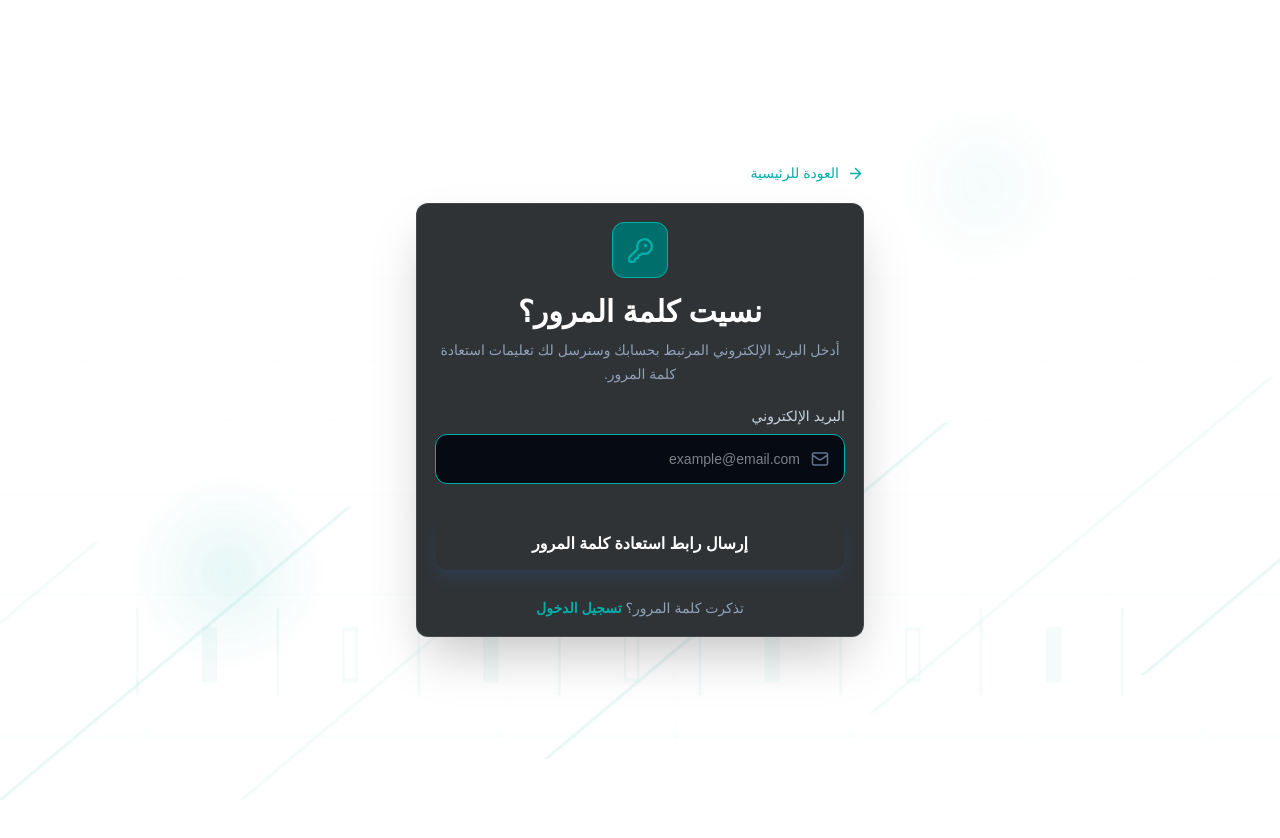
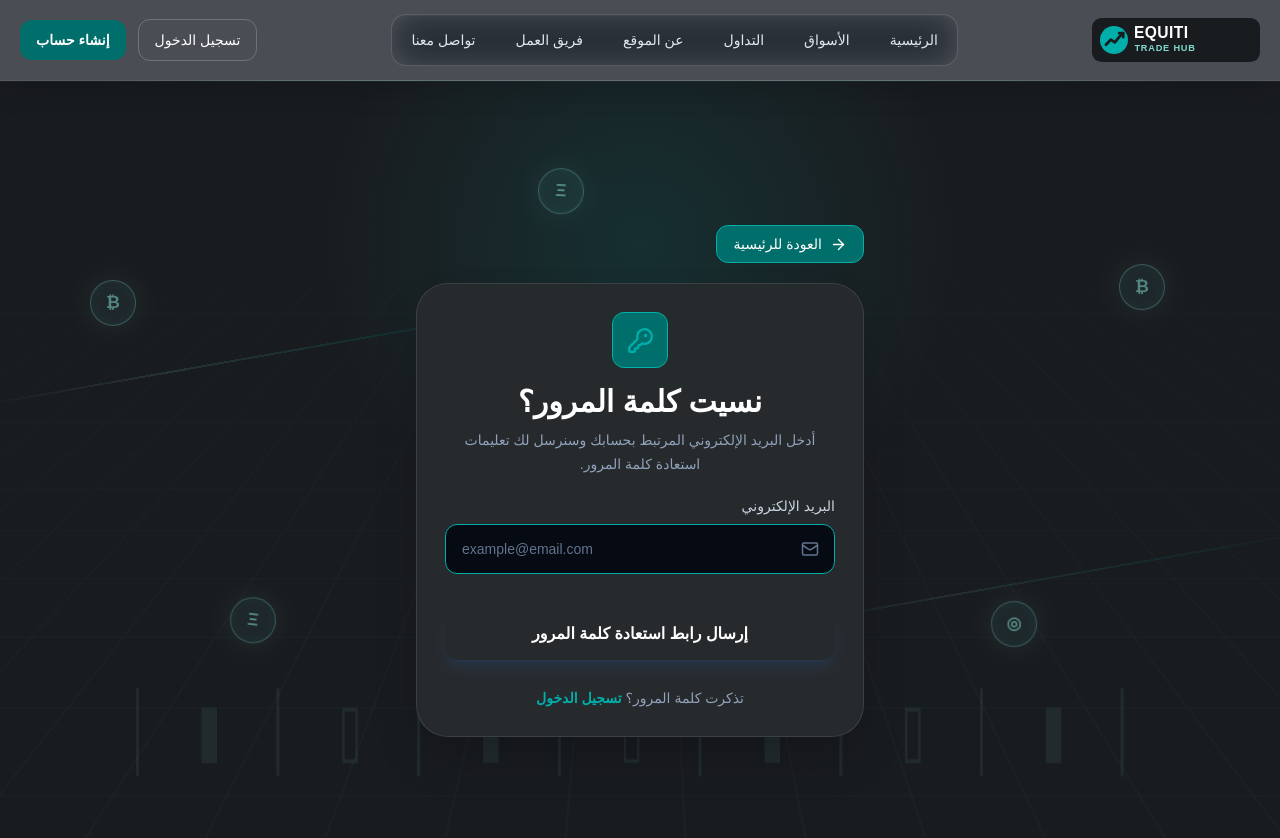
Before and after one commit to ffgg35646-ops/arab-trade, a Next.js app: page /forgot-password in a window 1280 px wide. Shown: the top 838 px of the page. Before the commit the page ends 800 px from the top, so only its background shows below. Built offline with nearby package versions, Linux system fonts and the light colour scheme.

Commit message:
Fix forgot password page layout to match EQUITI auth pages

```diff
--- a/app/forgot-password/page.tsx
+++ b/app/forgot-password/page.tsx
@@ -1,81 +1,113 @@
 "use client";
+
 import { useState, type FormEvent } from "react";
 import Link from "next/link";
 import { ArrowRight, KeyRound, Mail } from "lucide-react";
+import Navbar from "@/components/Navbar";
 
 export default function ForgotPasswordPage() {
   const [email, setEmail] = useState("");
   const [busy, setBusy] = useState(false);
   const [message, setMessage] = useState("");
   const [error, setError] = useState("");
+
   async function submit(event: FormEvent<HTMLFormElement>) {
-    event.preventDefault(); setBusy(true); setError(""); setMessage("");
+    event.preventDefault();
+    setBusy(true);
+    setError("");
+    setMessage("");
+
     try {
-      const response = await fetch("/api/auth/forgot-password", { method: "POST", headers: { "Content-Type": "application/json" }, body: JSON.stringify({ email }) });
+      const response = await fetch("/api/auth/forgot-password", {
+        method: "POST",
+        headers: { "Content-Type": "application/json" },
+        body: JSON.stringify({ email }),
+      });
       const data = await response.json();
       if (!response.ok) throw new Error(data.message || "تعذر إرسال الطلب");
       setMessage(data.message);
-    } catch (e) { setError(e instanceof Error ? e.message : "حدث خطأ"); }
-    finally { setBusy(false); }
+    } catch (e) {
+      setError(e instanceof Error ? e.message : "حدث خطأ");
+    } finally {
+      setBusy(false);
     }
+  }
+
   return (
-    <main className="arabtrade-auth-bg text-white flex items-center justify-center px-4 py-10">
+    <>
+      <Navbar />
+      <main className="arabtrade-auth-hero flex items-center justify-center px-4 py-10 text-white">
+        <div className="arabtrade-auth-coins" aria-hidden="true">
+          <span className="arabtrade-auth-coin">₿</span>
+          <span className="arabtrade-auth-coin">Ξ</span>
+          <span className="arabtrade-auth-coin">₿</span>
+          <span className="arabtrade-auth-coin">◎</span>
+          <span className="arabtrade-auth-coin">Ξ</span>
+        </div>
+        <div className="arabtrade-auth-lines" aria-hidden="true" />
         <div className="arabtrade-auth-candles" aria-hidden="true" />
-      <div className="arabtrade-auth-chart" aria-hidden="true" />
+
         <div className="arabtrade-auth-content w-full max-w-md">
           <Link
             href="/"
-          className="mb-8 inline-flex items-center gap-2 text-sm text-slate-400 hover:text-cyan-400 transition"
+            className="mb-8 inline-flex items-center gap-2 rounded-xl border border-white/[0.06] bg-white/[0.025] px-4 py-2 text-sm text-slate-400 transition hover:border-cyan-400/20 hover:bg-cyan-400/[0.06] hover:text-cyan-300"
           >
             <ArrowRight size={17} />
             العودة للرئيسية
           </Link>
 
-        <div className="arabtrade-auth-glass-card rounded-3xl p-7 shadow-2xl">
+          <div className="arabtrade-auth-glass-card rounded-[32px] p-7">
             <div className="mb-8 text-center">
-            <div className="mx-auto mb-4 flex h-14 w-14 items-center justify-center rounded-2xl bg-blue-500/10 border border-blue-400/20">
+              <div className="mx-auto mb-4 flex h-14 w-14 items-center justify-center rounded-2xl border border-blue-400/20 bg-blue-500/10">
                 <KeyRound className="text-blue-400" size={27} />
               </div>
 
               <h1 className="text-3xl font-bold">نسيت كلمة المرور؟</h1>
-
               <p className="mt-2 text-sm leading-6 text-slate-400">
-              أدخل البريد الإلكتروني المرتبط بحسابك وسنرسل لك تعليمات
-              استعادة كلمة المرور.
+                أدخل البريد الإلكتروني المرتبط بحسابك وسنرسل لك تعليمات استعادة كلمة المرور.
               </p>
             </div>
 
             <form onSubmit={submit} className="space-y-5">
               <div>
-              <label className="mb-2 block text-sm text-slate-300">
+                <label htmlFor="forgot-email" className="mb-2 block text-sm text-slate-300">
                   البريد الإلكتروني
                 </label>
-
                 <div className="relative">
                   <Mail
                     size={18}
                     className="absolute right-4 top-1/2 -translate-y-1/2 text-slate-500"
                   />
-
                   <input
+                    id="forgot-email"
                     type="email"
                     name="email"
                     required
                     value={email}
                     onChange={(e) => setEmail(e.target.value)}
                     autoComplete="email"
+                    dir="ltr"
                     placeholder="example@email.com"
-                  className="w-full rounded-2xl border border-white/10 bg-[#050a13] py-3.5 pr-11 pl-4 text-sm outline-none transition focus:border-blue-400/60 focus:ring-2 focus:ring-blue-500/10"
+                    className="w-full rounded-2xl border border-white/10 bg-[#050a13] py-3.5 pr-11 pl-4 text-left text-sm text-white outline-none transition placeholder:text-slate-500 focus:border-blue-400/60 focus:ring-2 focus:ring-blue-500/10"
                   />
                 </div>
               </div>
 
-            {message && <p role="status" className="text-sm text-emerald-300">{message}</p>}
-            {error && <p role="alert" className="text-sm text-red-300">{error}</p>}
+              {message && (
+                <div role="status" className="rounded-2xl border border-emerald-400/20 bg-emerald-500/10 px-4 py-3 text-sm leading-6 text-emerald-300">
+                  {message}
+                </div>
+              )}
+              {error && (
+                <div role="alert" className="rounded-2xl border border-red-400/20 bg-red-500/10 px-4 py-3 text-sm leading-6 text-red-300">
+                  {error}
+                </div>
+              )}
+
               <button
                 disabled={busy}
                 type="submit"
-              className="w-full rounded-2xl bg-gradient-to-l from-blue-600 to-cyan-500 py-3.5 font-bold text-white shadow-lg shadow-blue-500/10 transition hover:scale-[1.01] hover:shadow-blue-500/20"
+                className="w-full rounded-2xl bg-gradient-to-l from-blue-600 to-cyan-500 py-3.5 font-bold text-white shadow-lg shadow-blue-500/10 transition hover:scale-[1.01] hover:shadow-blue-500/20 disabled:cursor-not-allowed disabled:opacity-60"
               >
                 {busy ? "جارٍ الإرسال..." : "إرسال رابط استعادة كلمة المرور"}
               </button>
@@ -85,7 +117,7 @@ export default function ForgotPasswordPage() {
               تذكرت كلمة المرور؟{" "}
               <Link
                 href="/login"
-              className="font-semibold text-blue-400 hover:text-cyan-400"
+                className="font-semibold text-blue-400 transition hover:text-cyan-400"
               >
                 تسجيل الدخول
               </Link>
@@ -93,5 +125,6 @@ export default function ForgotPasswordPage() {
           </div>
         </div>
       </main>
+    </>
   );
 }
```
Lines whose indentation alone changed are shown as unchanged.
